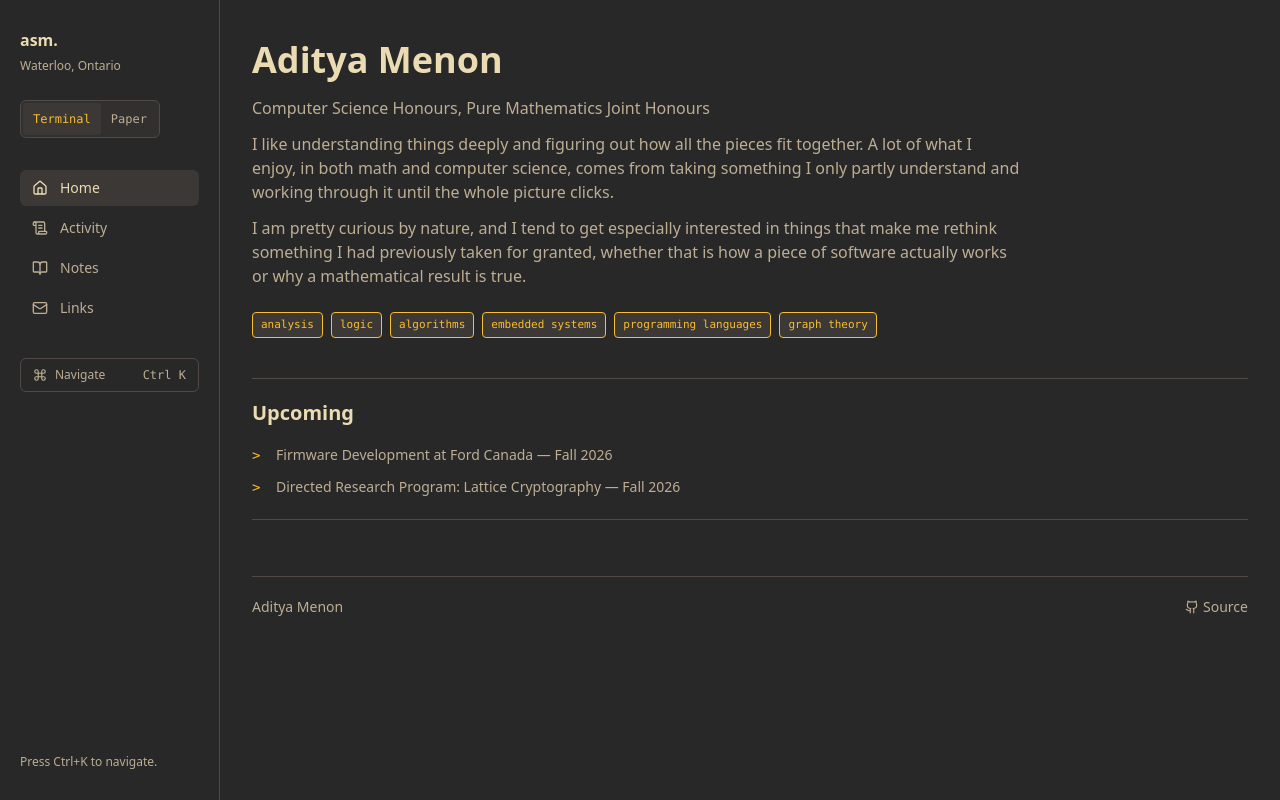
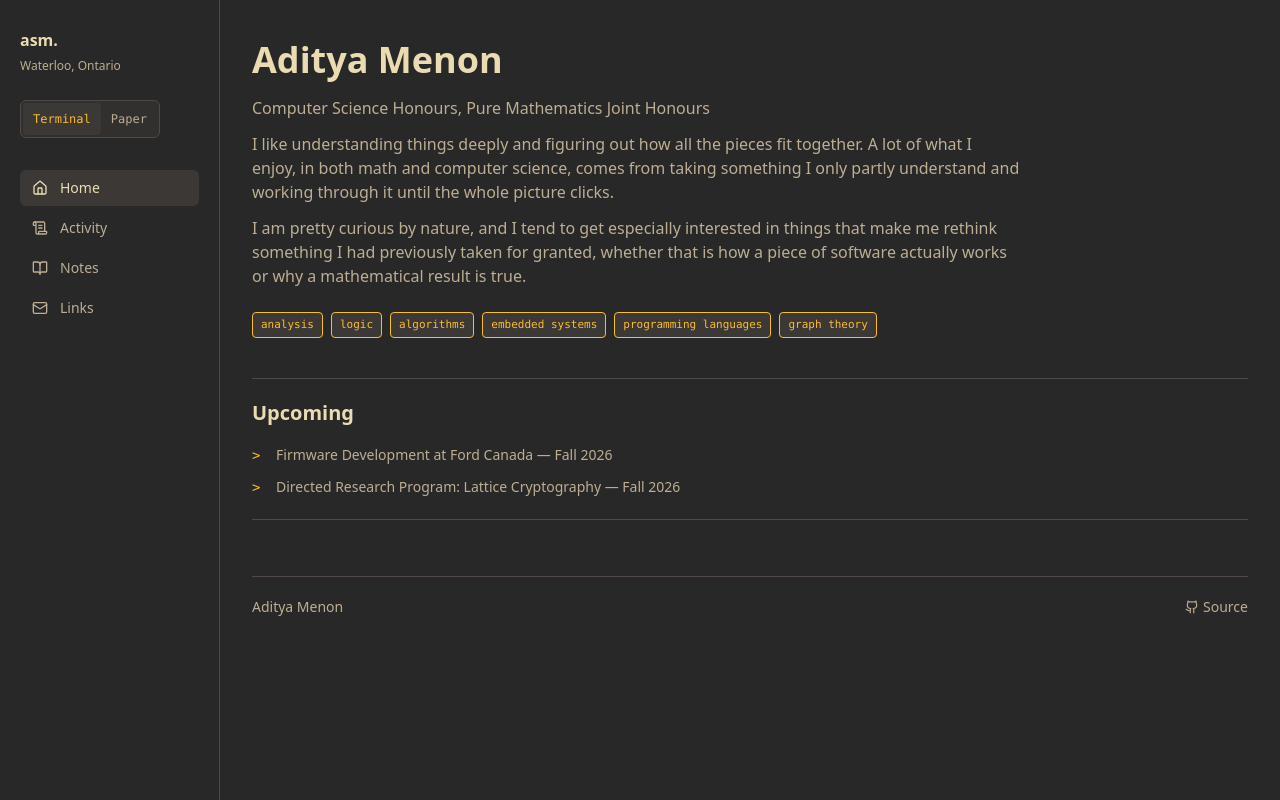
Before and after one commit to amenon864/portfolio, a Next.js app: page / in a window 1280 px wide. Built offline with nearby package versions, Linux system fonts and the light colour scheme; a web font is replaced by a local one.

Commit message:
chore: disable command palette

```diff
--- a/src/components/Sidebar.tsx
+++ b/src/components/Sidebar.tsx
@@ -6,6 +6,7 @@ import { ModeToggle } from "@/components/ModeToggle";
 import { navigationIcons } from "@/components/navigationIcons";
 import { navigationContent, primaryNavigation, routes } from "@/data/navigation";
 import { profile } from "@/data/profile";
+import { siteFeatures } from "@/data/site";
 import { cn } from "@/lib/utils";
 import { useMountedPathname } from "@/lib/useMountedPathname";
 
@@ -47,6 +48,8 @@ export function Sidebar() {
             );
           })}
         </nav>
+        {siteFeatures.commandPalette ? (
+          <>
             <button
               type="button"
               className="focus-ring mt-8 flex w-full items-center justify-between rounded-md border border-line px-3 py-2 text-left text-xs text-muted transition duration-150 hover:border-accent hover:text-text"
@@ -61,6 +64,8 @@ export function Sidebar() {
             <p className="mt-auto text-xs leading-5 text-muted">
               {navigationContent.paletteHint}
             </p>
+          </>
+        ) : null}
       </div>
     </aside>
   );
--- a/src/components/SiteShell.tsx
+++ b/src/components/SiteShell.tsx
@@ -3,6 +3,7 @@ import { Footer } from "@/components/Footer";
 import { Sidebar } from "@/components/Sidebar";
 import { TopNav } from "@/components/TopNav";
 import { navigationContent } from "@/data/navigation";
+import { siteFeatures } from "@/data/site";
 
 export function SiteShell({ children }: { children: React.ReactNode }) {
   return (
@@ -13,7 +14,7 @@ export function SiteShell({ children }: { children: React.ReactNode }) {
       >
         {navigationContent.skipToContentLabel}
       </a>
-      <CommandPalette />
+      {siteFeatures.commandPalette ? <CommandPalette /> : null}
       <TopNav />
       <div className="mx-auto grid w-full max-w-[1280px] grid-cols-1 lg:grid-cols-[220px_minmax(0,1fr)]">
         <Sidebar />
--- a/src/components/TopNav.tsx
+++ b/src/components/TopNav.tsx
@@ -6,6 +6,7 @@ import { ModeToggle } from "@/components/ModeToggle";
 import { navigationIcons } from "@/components/navigationIcons";
 import { navigationContent, primaryNavigation, routes } from "@/data/navigation";
 import { profile } from "@/data/profile";
+import { siteFeatures } from "@/data/site";
 import { cn } from "@/lib/utils";
 import { useMountedPathname } from "@/lib/useMountedPathname";
 
@@ -45,6 +46,7 @@ export function TopNav() {
               </Link>
             );
           })}
+          {siteFeatures.commandPalette ? (
             <button
               type="button"
               className="focus-ring inline-flex h-9 w-9 items-center justify-center rounded-md text-muted transition duration-150 hover:bg-raised hover:text-text"
@@ -53,6 +55,7 @@ export function TopNav() {
             >
               <Command aria-hidden="true" size={17} />
             </button>
+          ) : null}
         </nav>
       </div>
     </header>
--- a/src/data/site.ts
+++ b/src/data/site.ts
@@ -1,4 +1,8 @@
 import { profile } from "@/data/profile";
+
+export const siteFeatures = {
+  commandPalette: false,
+} as const;
 
 export const siteContent = {
   url: "https://aditya-menon.vercel.app",
```
Lines whose indentation alone changed are shown as unchanged.
